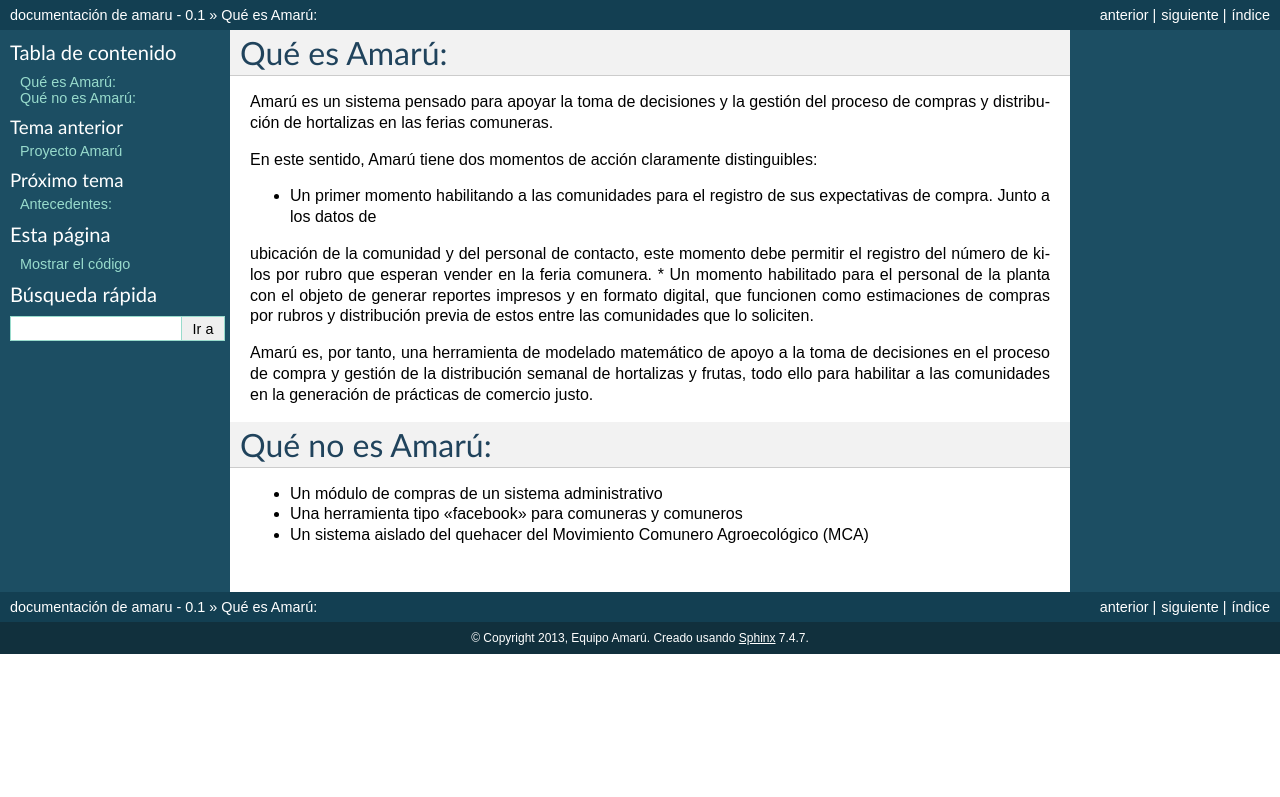
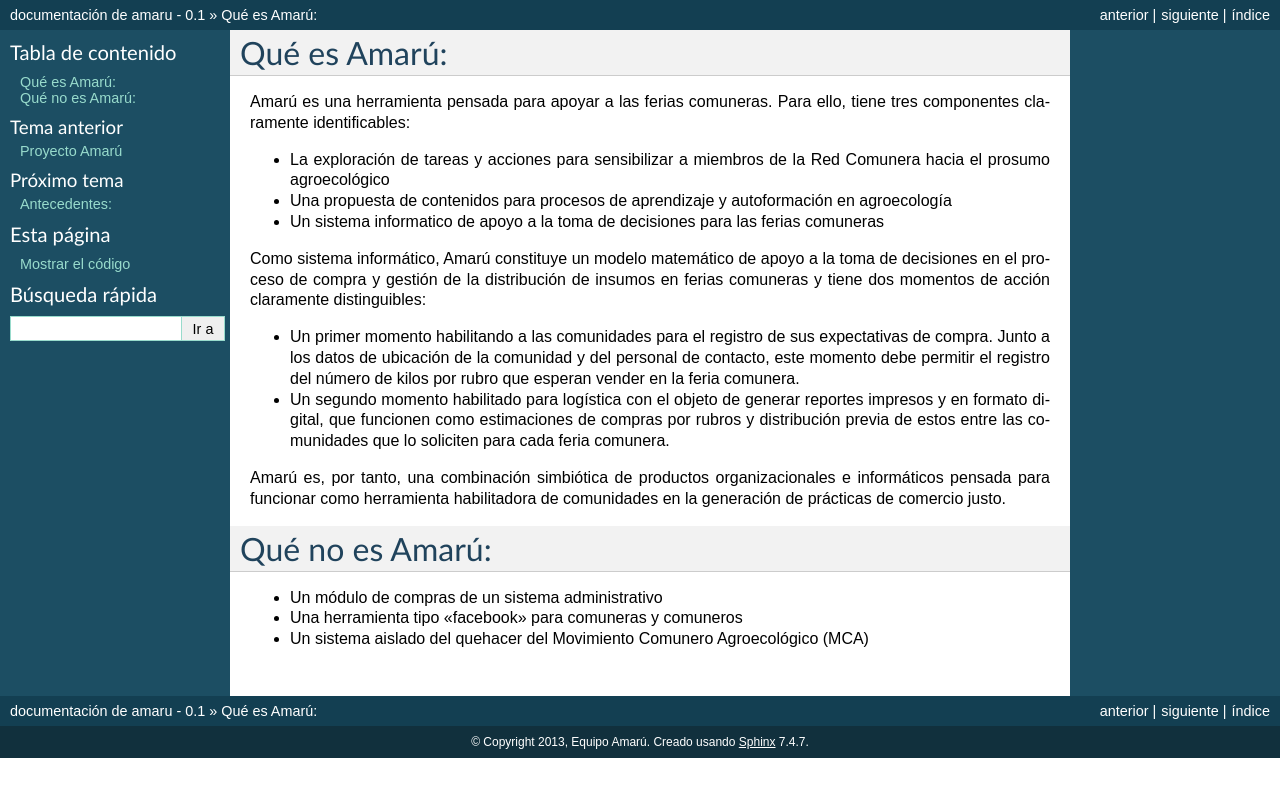
Before and after one commit to petrizzo/amaru_project, a Sphinx documentation site: the page built from docs/que_es_amaru.rst, in a window 1280 px wide. Shown: the top 797 px of the page. Built offline with Sphinx 7.4.7, drawn with Linux system fonts in a browser that asks for light colours.

Commit message:
Se añade información en QueEsAmaru

```diff
--- a/docs/que_es_amaru.rst
+++ b/docs/que_es_amaru.rst
@@ -6,21 +6,27 @@
 Qué es Amarú:
 =============
 
-Amarú es un sistema pensado para apoyar la toma de decisiones y la gestión del proceso de compras y distribución de
-hortalizas en las ferias comuneras.
+Amarú es una herramienta pensada para apoyar a las ferias comuneras. Para ello, tiene tres componentes claramente
+identificables:
 
-En este sentido, Amarú tiene dos momentos de acción claramente distinguibles:
+* La exploración de tareas y acciones para sensibilizar a miembros de la Red Comunera hacia el prosumo agroecológico
+* Una propuesta de contenidos para procesos de aprendizaje y autoformación en agroecología
+* Un sistema informatico de apoyo a la toma de decisiones para las ferias comuneras
+
+
+Como sistema informático, Amarú constituye un modelo matemático de apoyo a la toma de decisiones en el proceso de compra
+y gestión de la distribución de insumos en ferias comuneras y tiene dos momentos de acción claramente distinguibles:
 
 * Un primer momento habilitando a las comunidades para el registro de sus expectativas de compra. Junto a los datos de
-ubicación de la comunidad y del personal de contacto, este momento debe permitir el registro del número de kilos por
-rubro que esperan vender en la feria comunera.
-* Un momento habilitado para el personal de la planta con el objeto de generar reportes impresos y en formato digital,
-que funcionen como estimaciones de compras por rubros y distribución previa de estos entre las comunidades que lo
-soliciten.
+  ubicación de la comunidad y del personal de contacto, este momento debe permitir el registro del número de kilos por
+  rubro que esperan vender en la feria comunera.
 
-Amarú es, por tanto, una herramienta de modelado matemático de apoyo a la toma de decisiones en el proceso de compra
-y gestión de la distribución semanal de hortalizas y frutas, todo ello para habilitar a las comunidades en la
-generación de prácticas de comercio justo.
+* Un segundo momento habilitado para logística con el objeto de generar reportes impresos y en formato digital,
+  que funcionen como estimaciones de compras por rubros y distribución previa de estos entre las comunidades que lo
+  soliciten para cada feria comunera.
+
+Amarú es, por tanto, una combinación simbiótica de productos organizacionales e informáticos pensada para funcionar
+como herramienta habilitadora de comunidades en la generación de prácticas de comercio justo.
 
 Qué no es Amarú:
 ================
```
